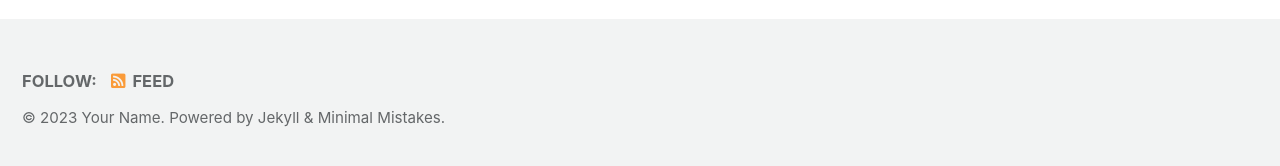
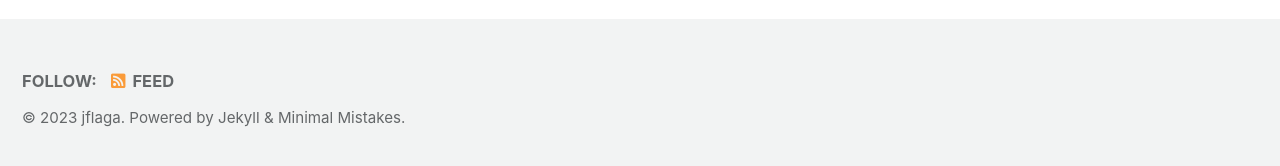
Before and after one commit to jflaga/jflaga.github.io, a Jekyll site: the page built from index.html, in a window 1280 px wide. Shown: the part 726-892 px from the top of the page. Built offline with Jekyll 4.4.1, drawn with Linux system fonts in a browser that asks for light colours; cached includes are drawn as plain includes.

Commit message:
Add favicon and footer name

```diff
--- a/_config.yml
+++ b/_config.yml
@@ -19,7 +19,7 @@ locale                   : "en-US"
 title                    : "jflaga"
 title_separator          : "-"
 subtitle                 : # site tagline that appears below site title in masthead
-name                     : "Your Name"
+name                     : "jflaga"
 description              : "An amazing website."
 url                      : # the base hostname & protocol for your site e.g. "https://mmistakes.github.io"
 baseurl                  : # the subpath of your site, e.g. "/blog"
--- a/_includes/head.html
+++ b/_includes/head.html
@@ -8,6 +8,9 @@
 
 <!-- https://t.co/dKP3o1e -->
 <meta name="viewport" content="width=device-width, initial-scale=1.0">
+
+
+<link rel="shortcut icon" href="{{ site.author.avatar | escape | relative_url }}">
 
 <script>
   document.documentElement.className = document.documentElement.className.replace(/\bno-js\b/g, '') + ' js ';
```
